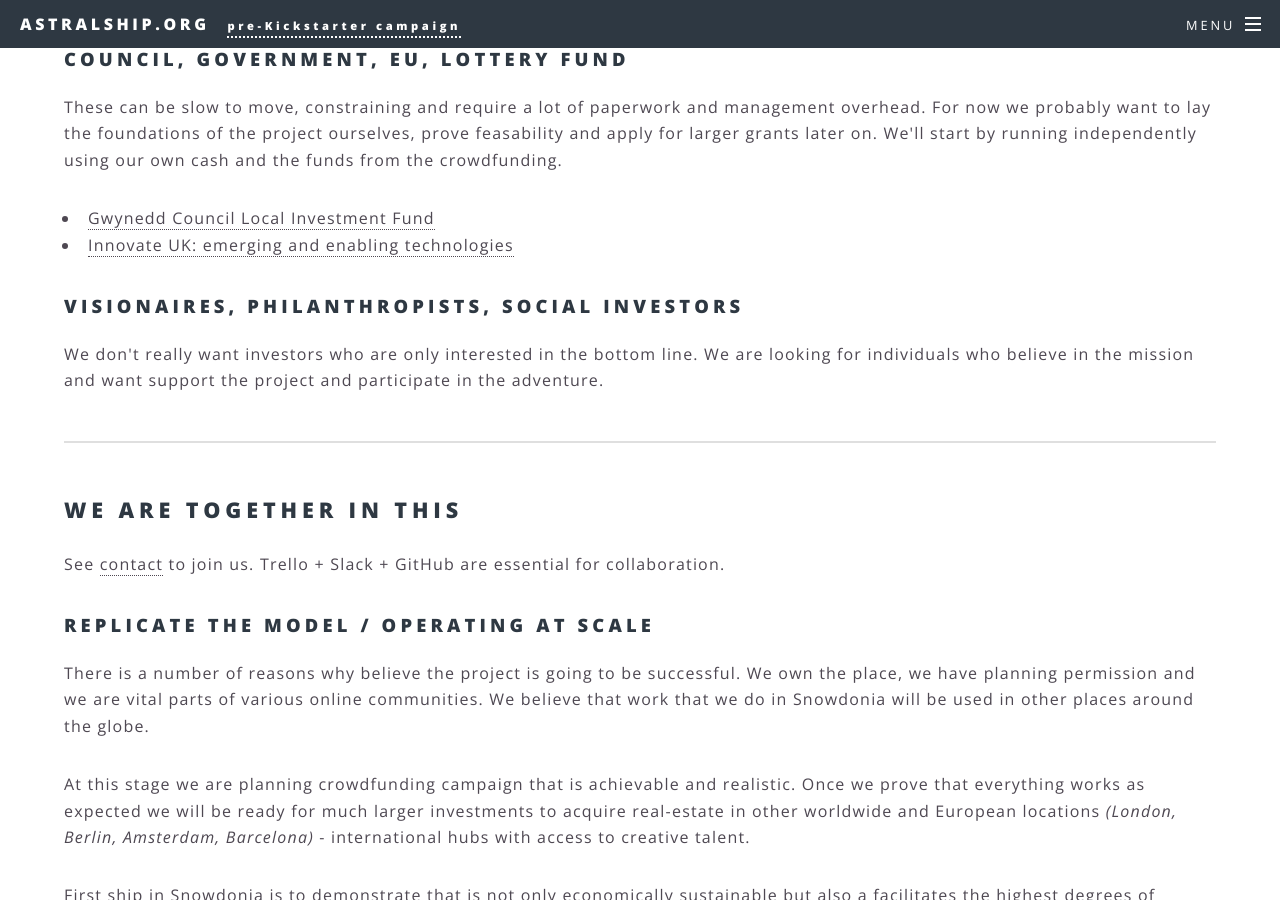
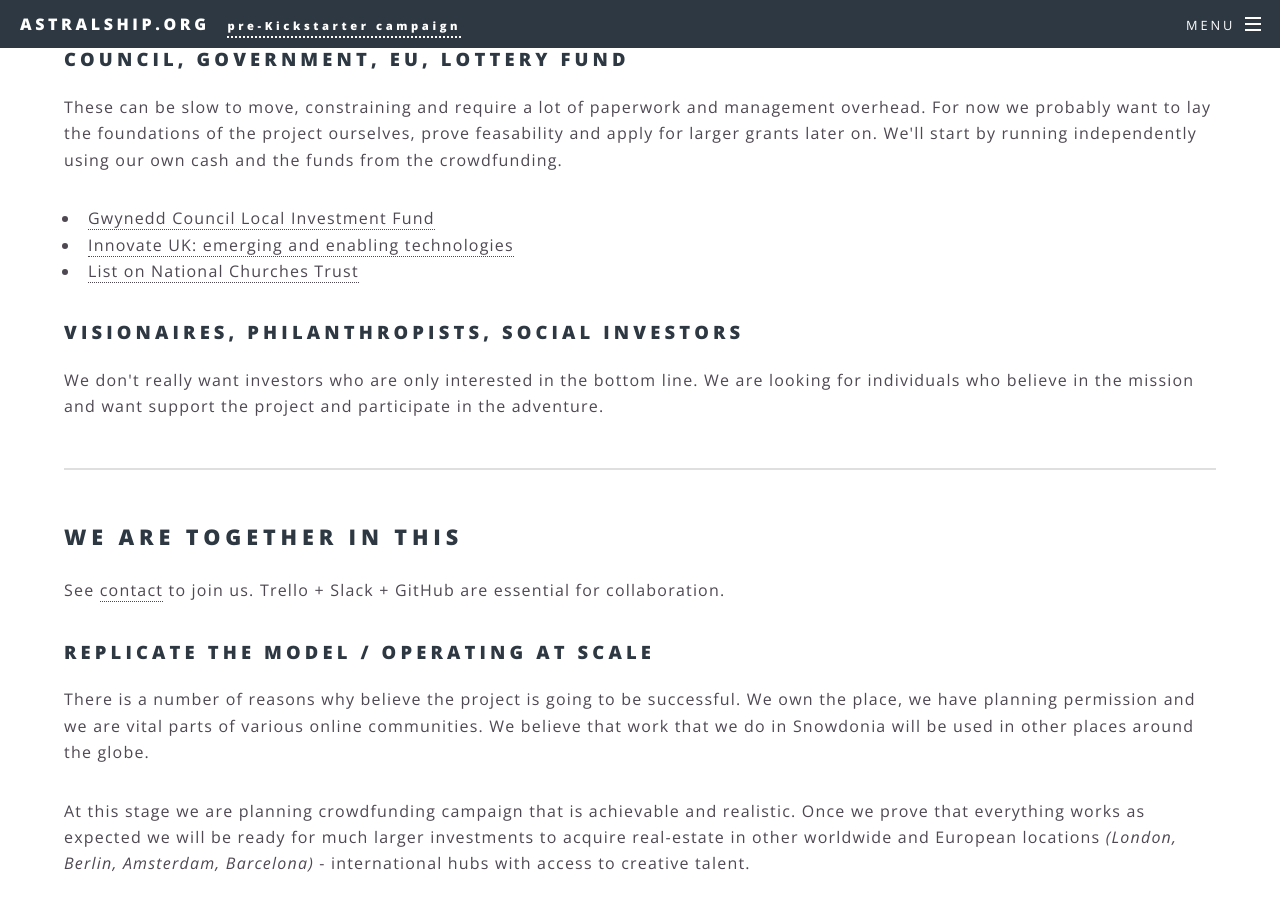
Before and after one commit to astralship/astralship.github.io, a Jekyll site: the page built from investment.html, in a window 1280 px wide and 900 px high, scrolled down 3463 px. Built offline with Jekyll 4.4.1, drawn with Linux system fonts in a browser that asks for light colours; comment, search, counter and statistics services are not loaded.

Commit message:
more funding options

```diff
--- a/investment.html
+++ b/investment.html
@@ -92,6 +92,7 @@ order: 20
 	<ul>
 		<li><a href="https://www.gwynedd.llyw.cymru/en/Businesses/Finance,-funding-and-grants/Grants-and-financial-assistance/Local-Investment-Fund.aspx">Gwynedd Council Local Investment Fund</a></li>
 		<li><a href="https://www.gov.uk/government/publications/funding-competition-emerging-enabling-technologies-round-2/competition-brief-emerging-enabling-technologies-round-2">Innovate UK: emerging and enabling technologies</a></li>
+		<li><a href="http://www.nationalchurchestrust.org/applying-grant-funding/list-major-grant-funders">List on National Churches Trust</a></li>
 	</ul>
 
 	<h3>Visionaires, Philanthropists, Social Investors</h3>
```
